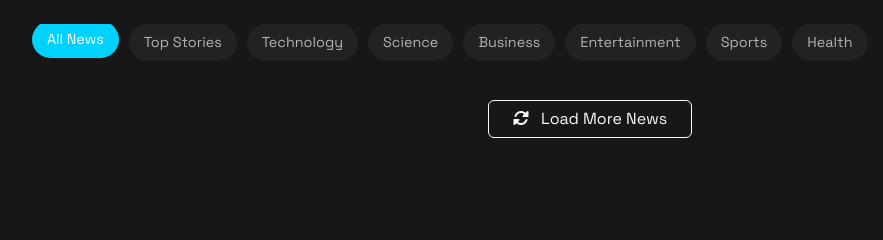
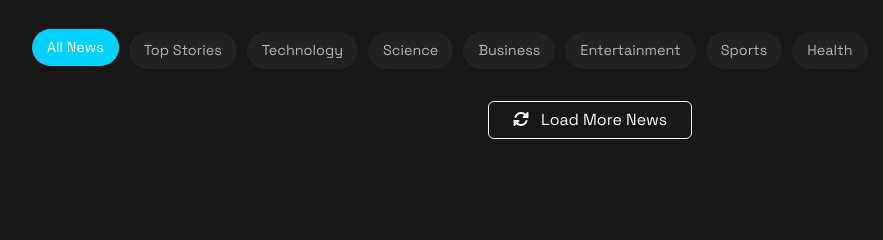
Before and after one commit to hrushik98/libresail, a Flask app: template templates/news.html in a window 1280 px wide. Shown: the part 149-389 px from the top of the page, without its empty margins (50-933 px from the left). Run offline with Flask 3, Linux system fonts and the light colour scheme; the template is opened without the code that fills it, so the values that code supplies are empty.

Commit message:
Update news.html
padding  "py-2"for overlapping content

```diff
--- a/templates/news.html
+++ b/templates/news.html
@@ -267,7 +267,7 @@
             <h4 class="mb-0">News Results for: <span style="color: var(--news-accent)">{{search_term[5:]}}</span></h4>
           </div>
 
-          <div class="category-tabs">
+          <div class="category-tabs py-2">
             <button class="category-tab active">All News</button>
             <button class="category-tab">Top Stories</button>
             <button class="category-tab">Technology</button>
```
